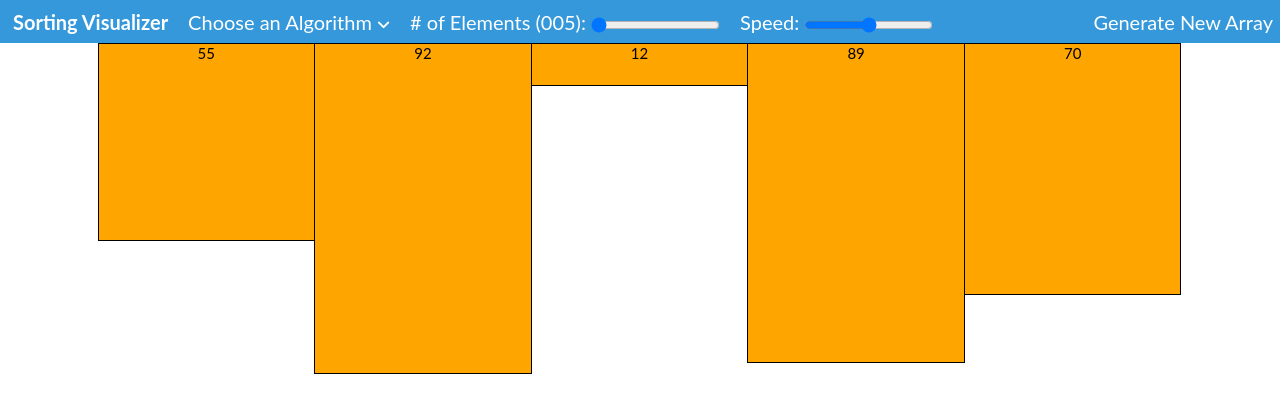
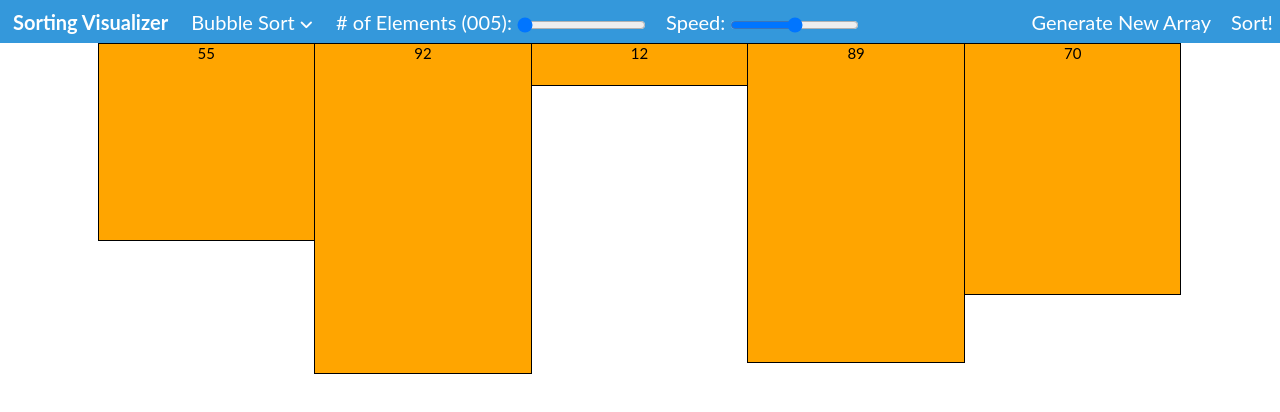
Before and after one commit to SebastianFisher/sorting-app, a React (Create React App) app: page / in a window 1280 px wide. Shown: the top 412 px of the page. Built offline with nearby package versions, Linux system fonts and the light colour scheme.

Commit message:
UI improvements

```diff
--- a/src/App.css
+++ b/src/App.css
@@ -13,6 +13,10 @@ html, body, #root {
 
 i {
   font-size: 75%;
+}
+
+input[type=range] {
+  cursor: grab;
 }
 
 strong {
@@ -39,14 +43,30 @@ strong {
 }
 
 .nav-item.nav-button {
+  font-family: 'Lato';
+  font-size: 100%;
+  background-color: transparent;
+  color: #FFFFFF;
+  border: none;
   vertical-align: top;
   float: right;
   height: 100%;
-  padding: 10px;
 }
 
-.nav-item.nav-button:hover, .nav-item.nav-button:focus {
+.nav-item.nav-button:focus {
+  outline: none;
+}
+
+.nav-item.nav-button:active {
+  transform: scale(0.97);
+}
+
+.nav-item.nav-button:hover {
   background-color: #2980B9;
+}
+
+.nav-item.nav-button:disabled {
+  background-color: transparent;
 }
 
 label {
--- a/src/App.jsx
+++ b/src/App.jsx
@@ -14,9 +14,9 @@ const NEGATIVE_COLOR = "crimson";
 
 // IDEA: colorful sorting-- sort multiple columns simultaneously
 // Each column has many rows which are all pixels of a certain color
-// sort by hex value? maybe rgb/rgba somehow?
-// FIX update keys
-// slider for speed
+// sort by wavelength?
+// Add disabled property to the generate new array button somehow
+// Change the divs  into buttons (I have the code pulled up on chrome)
 
 export default class App extends React.Component {
   // Create state for the number of elements
@@ -27,7 +27,7 @@ export default class App extends React.Component {
       speed: 500,
       numElements: 5,
       arrayNums: [],
-      algorithm: "Choose an Algorithm",
+      algorithm: "Bubble Sort",
       showAlgoChoices: false,
       inputDisabled: false
     };
@@ -284,7 +284,7 @@ export default class App extends React.Component {
   render() {
     let sortBtn = null;
     if (this.state.algorithm !== "Choose an Algorithm") {
-      sortBtn = <div className="nav-item nav-button" disabled={this.state.inputDisabled} onClick={this.sortAlgo}>Sort!</div>
+      sortBtn = <input type="button" className="nav-item nav-button" disabled={this.state.inputDisabled} onClick={this.sortAlgo} value="Sort!" />
     }
 
     let numElements = this.state.numElements;
@@ -294,11 +294,18 @@ export default class App extends React.Component {
       numElements = `0${numElements}`;
     }
 
+    let algoOptions = []
+    for (let i = 0; i < this.sortingAlgorithms.length; i++) {
+      if (this.sortingAlgorithms[i][0] !== this.state.algorithm) {
+        algoOptions.push(this.sortingAlgorithms[i][0]);
+      }
+    }
+
     return (
       <div id="app">
         <div className="nav">
           <strong>Sorting Visualizer</strong>
-          <Dropdown handleChoice={this.handleAlgoChoice} options={this.sortingAlgorithms.map(item => (item[0]))} displayValue={this.state.algorithm} />
+          <Dropdown handleChoice={this.handleAlgoChoice} options={algoOptions} displayValue={this.state.algorithm} />
           <div className="nav-item">
             <label htmlFor="num-elements"># of Elements ({numElements}): </label>
             <input type="range" disabled={(this.state.inputDisabled)} value={this.state.numElements} min="5" max="100" step="1" name="num-elements" onChange={this.changeNumElements}></input>
@@ -308,7 +315,7 @@ export default class App extends React.Component {
             <input type="range" value={this.state.speed} min="0" max="999" step="1" name="sort-speed" onChange={this.changeSpeed}></input>
           </div>
           {sortBtn}
-          <div className="nav-item nav-button" onClick={this.genNewArray}>Generate New Array</div>
+          <input type="button" className="nav-item nav-button" onClick={this.genNewArray} disabled={this.state.inputDisabled} value="Generate New Array" />
         </div>
         <div className="array">
           {this.state.arrayNums.map((number, index) => (
--- a/src/Dropdown.css
+++ b/src/Dropdown.css
@@ -14,6 +14,12 @@
     cursor: pointer;
     box-sizing: border-box;
     text-align: center;
+    transition: background 250ms ease-in-out,
+                transform 150ms ease;
+}
+
+.dropbtn:active {
+    transform: scale(0.97);
 }
 
 .dropbtn:hover, .dropbtn:focus {
@@ -36,6 +42,8 @@
     color: black;
     padding: 12px 16px;
     display: block;
+    transition: background 250ms ease-in-out,
+                transform 150ms ease;
 }
 
 .dropdown-content div:hover {
```
